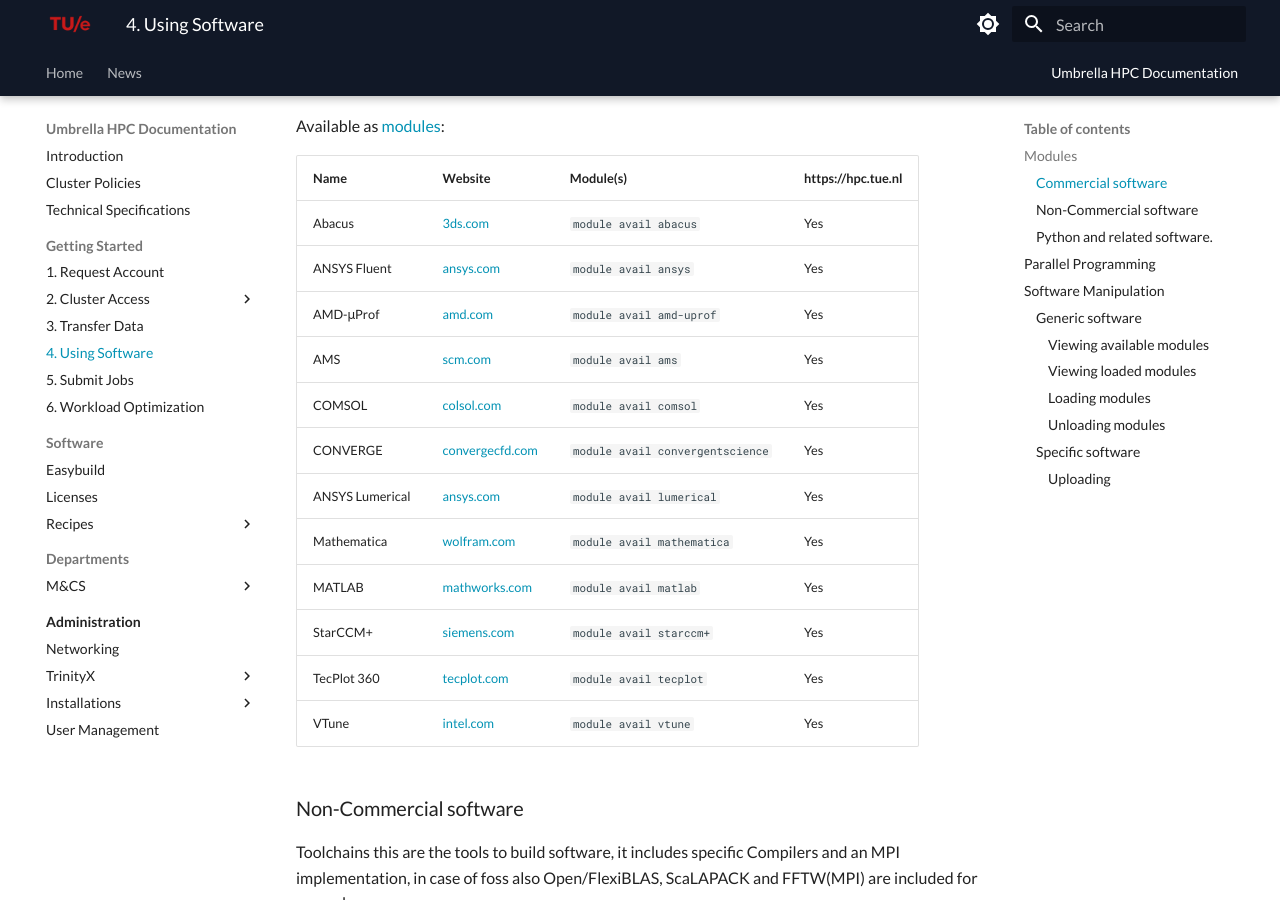
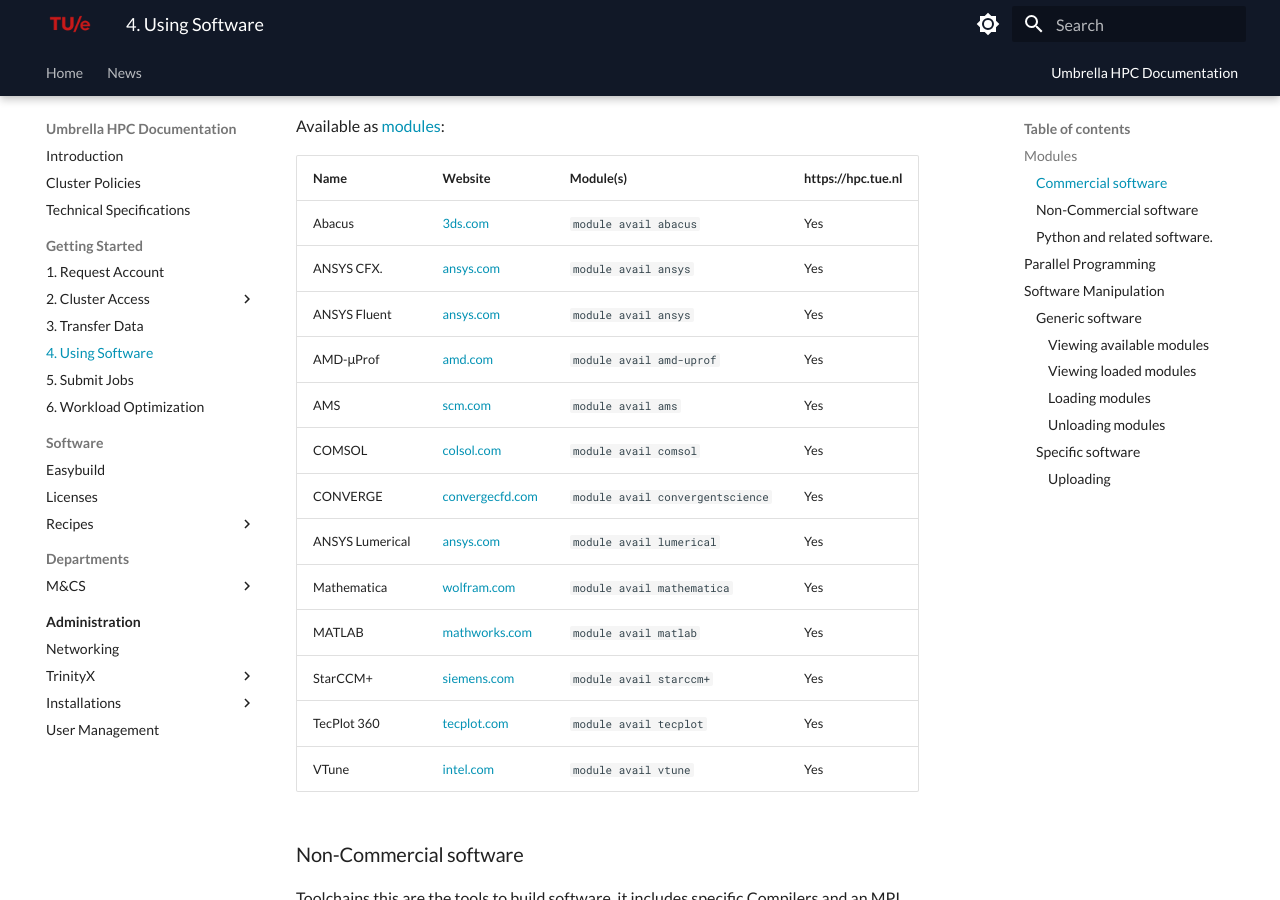
Before and after one commit to gferhpc/supercomputing.tue.nl, an MkDocs documentation site: the page built from pages/documentation/steps/software/index.md, in a window 1280 px wide and 900 px high, scrolled down 690 px. Built offline with MkDocs 1.6.1 and Material for MkDocs 9.7.7, drawn with Linux system fonts in a browser that asks for light colours.

Commit message:
Update index.md

```diff
--- a/pages/documentation/steps/software/index.md
+++ b/pages/documentation/steps/software/index.md
@@ -27,6 +27,7 @@
 | Name            | Website                              | Module(s)                | https://hpc.tue.nl |
 | --------------- | ------------------------------------ | ------------------------ | ------------------ |
 | Abacus          | [3ds.com](https://www.3ds.com/products/simulia/abaqus){:target="_blank"} | `module avail abacus`    | Yes |
+| ANSYS CFX.      | [ansys.com](https://www.ansys.com/products/fluids/ansys-cfx){:target="_blank"} | `module avail ansys`     | Yes |
 | ANSYS Fluent    | [ansys.com](https://www.ansys.com/products/fluids/ansys-fluent){:target="_blank"} | `module avail ansys`     | Yes |
 | AMD-μProf       | [amd.com](https://www.amd.com/en/developer/uprof.html){:target="_blank"} | `module avail amd-uprof` | Yes |
 | AMS             | [scm.com](https://www.scm.com/amsterdam-modeling-suite/){:target="_blank"} | `module avail ams` | Yes |
```
